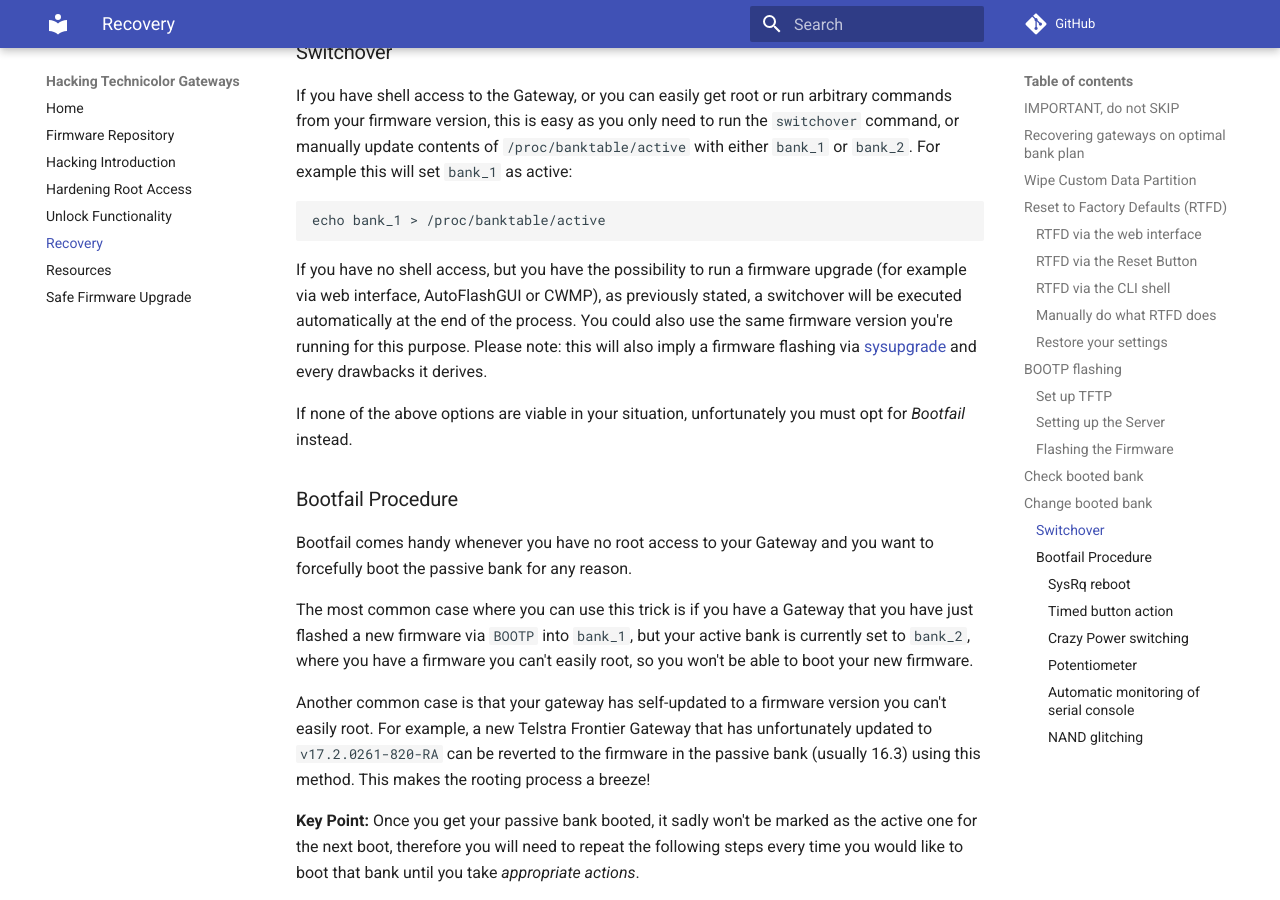
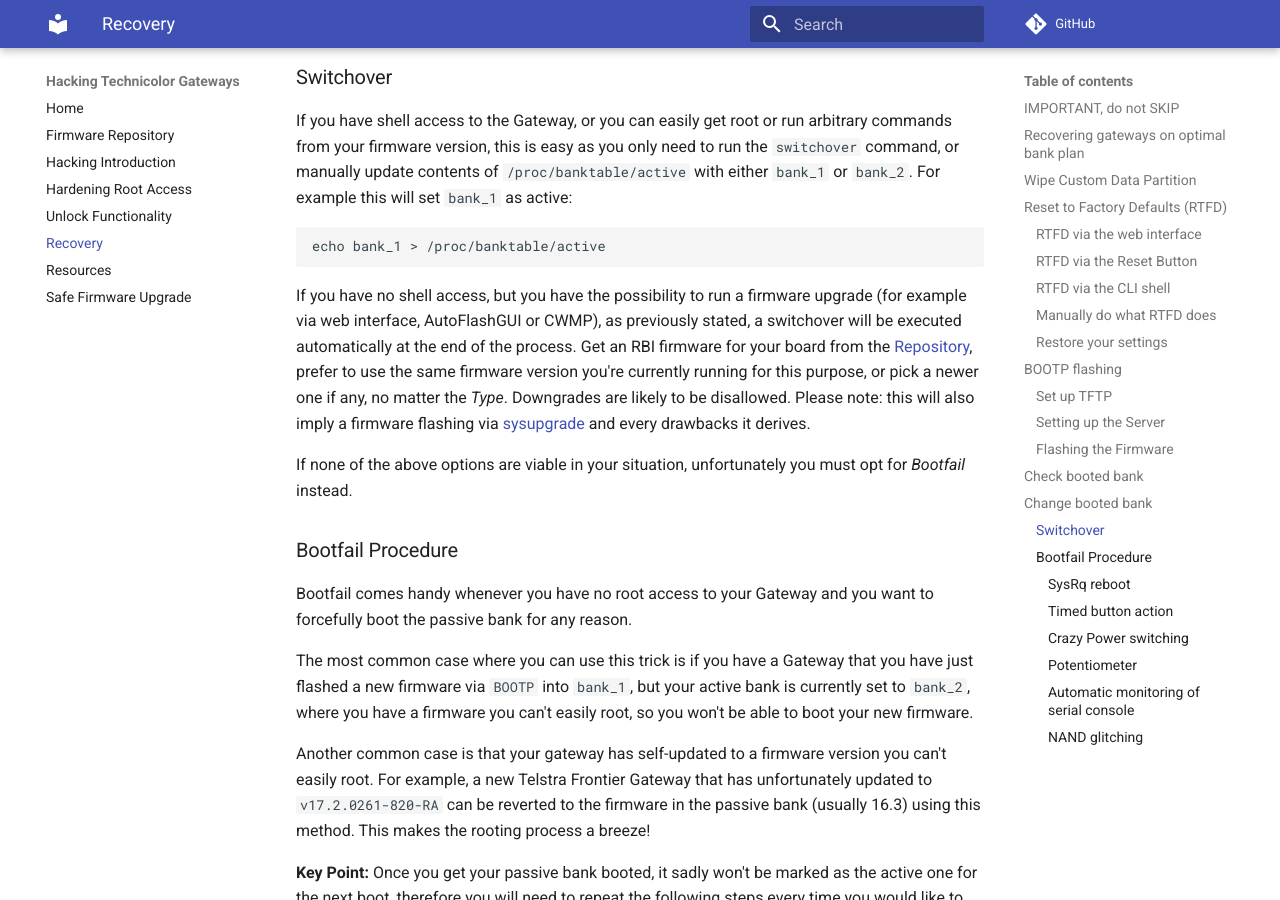
Before and after one commit to hack-technicolor/hack-technicolor, an MkDocs documentation site: the page built from docs/Recovery.md, in a window 1280 px wide and 900 px high, scrolled down 11305 px. Built offline with MkDocs 1.6.1 and Material for MkDocs 9.7.7, drawn with Linux system fonts in a browser that asks for light colours; comment, search, counter and statistics services are not loaded; some of the changed text lies outside the part shown.

Commit message:
fw version selection for switchover by sysupgrade

````diff
--- a/docs/Recovery.md
+++ b/docs/Recovery.md
@@ -164,7 +164,7 @@ What you will Need
 
 1. Download the latest normal edition of [TFTP64](http://tftpd32.jounin.net/tftpd32_download.html) and install it.
 
-2. Get the [firmware](../Repository/) (RBI) file you want to load into the Gateway and place it in the TFTP64 folder. You may use another folder and change the settings appropriately if you wish.
+2. Get the firmware RBI file you want to load into the Gateway from the [Repository](../Repository/) and place it in the TFTP64 folder. You may use another folder and change the settings appropriately if you wish.
 
 3. Connect the Ethernet port on your PC to one of the LAN ports on the Gateway (usually LAN1).
 
@@ -289,7 +289,7 @@ If you have shell access to the Gateway, or you can easily get root or run arbit
 echo bank_1 > /proc/banktable/active
 ```
 
-If you have no shell access, but you have the possibility to run a firmware upgrade (for example via web interface, AutoFlashGUI or CWMP), as previously stated, a switchover will be executed automatically at the end of the process. You could also use the same firmware version you're running for this purpose.  Please note: this will also imply a firmware flashing via [sysupgrade](../Resources/#sysupgrade) and every drawbacks it derives.
+If you have no shell access, but you have the possibility to run a firmware upgrade (for example via web interface, AutoFlashGUI or CWMP), as previously stated, a switchover will be executed automatically at the end of the process. Get an RBI firmware for your board from the [Repository](../Repository/), prefer to use the same firmware version you're currently running for this purpose, or pick a newer one if any, no matter the *Type*. Downgrades are likely to be disallowed. Please note: this will also imply a firmware flashing via [sysupgrade](../Resources/#sysupgrade) and every drawbacks it derives.
 
 If none of the above options are viable in your situation, unfortunately you must opt for *Bootfail* instead.
 
````
